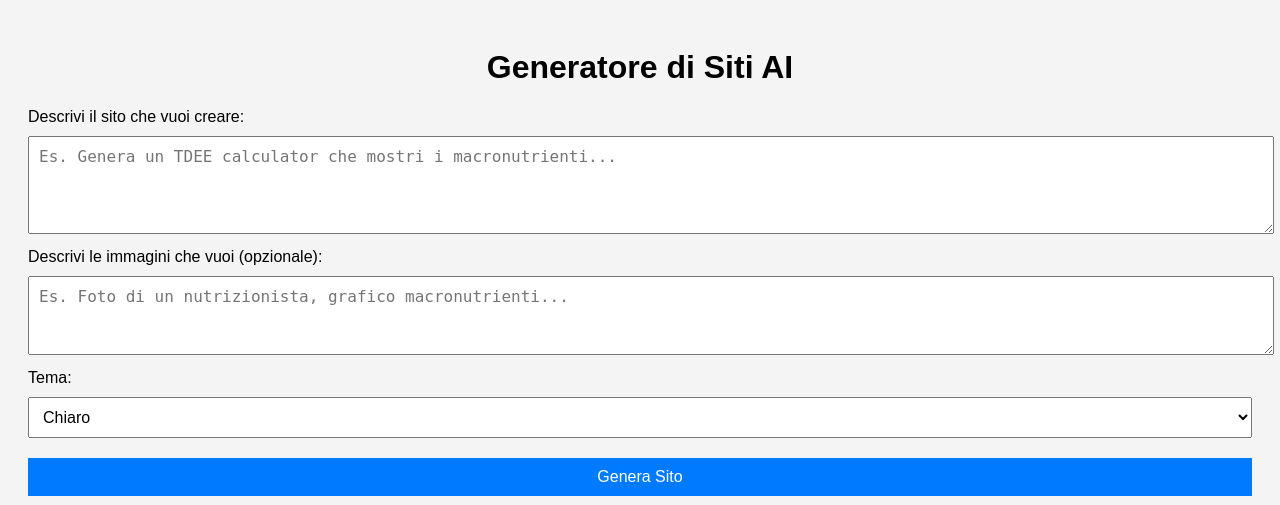
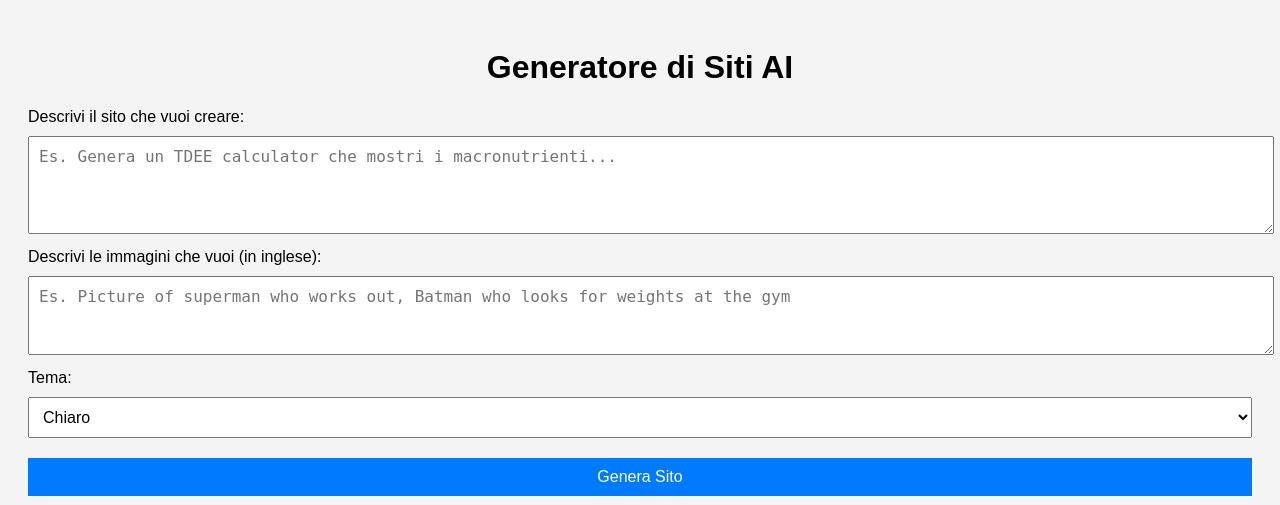
Before and after one commit to Ralph-arch4/website-ai-generator, a Flask app: page / in a window 1280 px wide. Shown: the top 505 px of the page. Run offline with Flask 3, Linux system fonts and the light colour scheme; parts of the project's set-up code (start-up, migrations or seed data) failed here and were passed over.

Commit message:
Update index.html

```diff
--- a/templates/index.html
+++ b/templates/index.html
@@ -43,8 +43,8 @@
         <textarea id="prompt" name="prompt" rows="4" placeholder="Es. Genera un TDEE calculator che mostri i macronutrienti..."></textarea>
 
         <!-- Prompt immagini -->
-        <label for="image_prompt">Descrivi le immagini che vuoi (opzionale):</label>
-        <textarea id="image_prompt" name="image_prompt" rows="3" placeholder="Es. Foto di un nutrizionista, grafico macronutrienti..."></textarea>
+        <label for="image_prompt">Descrivi le immagini che vuoi (in inglese):</label>
+        <textarea id="image_prompt" name="image_prompt" rows="3" placeholder="Es. Picture of superman who works out, Batman who looks for weights at the gym"></textarea>
 
         <!-- Tema -->
         <label for="theme">Tema:</label>
```
